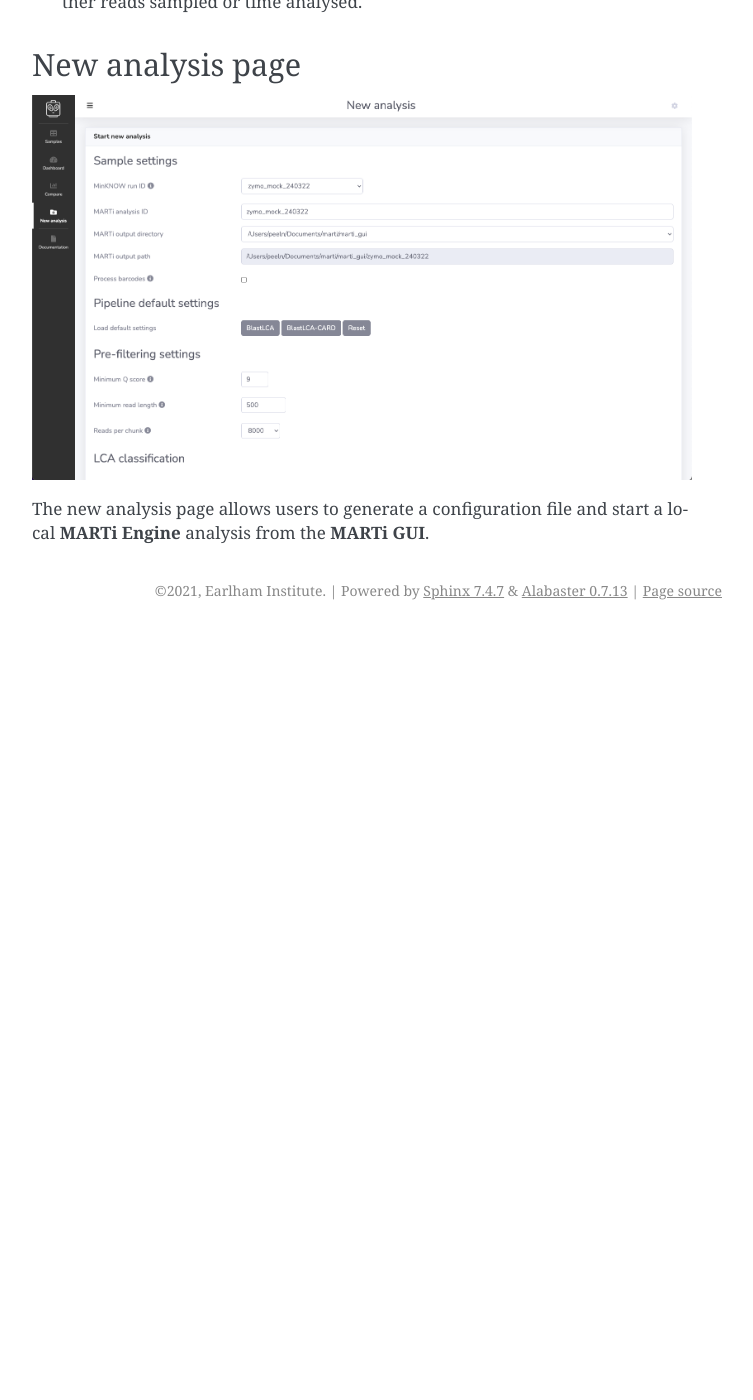
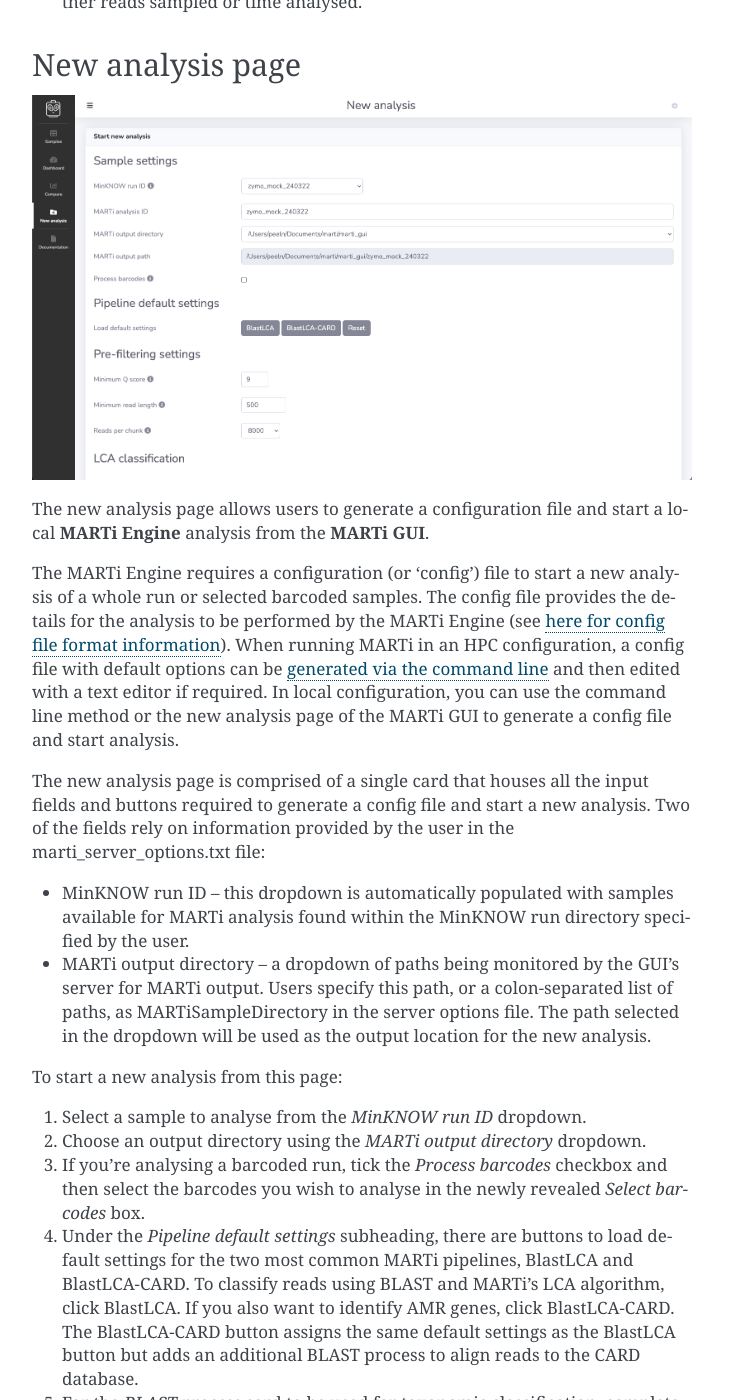
Before and after one commit to richardmleggett/MARTi, a Sphinx documentation site: the page built from docs/source/gui.rst, in a window 1280 px wide and 1400 px high, scrolled down 2743 px. Shown: the whole window, without its empty margins (388-1141 px from the left). Built offline with Sphinx 7.4.7, drawn with Linux system fonts in a browser that asks for light colours; formulas are drawn with MathJax 3; before the commit the page ends 3373 px from its top, so only the background shows below that; some of the changed text lies outside the part shown.

Commit message:
Update docs

```diff
--- a/docs/source/gui.rst
+++ b/docs/source/gui.rst
@@ -10,6 +10,7 @@
 #. **Compare** - for comparing the results from multiple samples.
 #. **New analysis** - for configuring and initiating local **MARTi Engine** analyses.
 
+
 The Samples page
 ----------------
 
@@ -19,6 +20,7 @@
   :align: center
 
 The Samples page allows users to select and load available samples into the Dashboard and Compare analysis modes. A sample can be loaded into the Dashboard mode by clicking on its sample ID or the dashboard icon next to it. To compare samples, select them with the checkboxes in the first column of the table and then navigate to the Compare page.
+
 
 The Dashboard page
 ------------------
@@ -41,6 +43,7 @@
 #. AMR Table card – A table of antimicrobial-resistance (AMR) genes found in the sample.
 #. Walkout Analysis card – Donut plot showing results from AMR gene walkout analysis.
 
+
 The Compare page
 ----------------
 
@@ -58,6 +61,7 @@
 #. Multi-donut card – A multi-donut plot for comparing the composition of assigned reads between samples.
 #. Taxa accumulation card – A multi-line chart representing taxa discovery rates of each sample over the course of analysis, with the x-axis showing either reads sampled or time analysed.
 
+
 .. _startinganalysis:
 New analysis page
 -----------------
@@ -68,3 +72,46 @@
   :align: center
 
 The new analysis page allows users to generate a configuration file and start a local **MARTi Engine** analysis from the **MARTi GUI**.
+
+The MARTi Engine requires a configuration (or ‘config’) file to start a new analysis of a whole run or selected barcoded samples. The config file provides the details for the analysis to be performed by the MARTi Engine (see :ref:`here for config file format information<configfiles>`). When running MARTi in an HPC configuration, a config file with default options can be :ref:`generated via the command line<cmdline>` and then edited with a text editor if required. In local configuration, you can use the command line method or the new analysis page of the MARTi GUI to generate a config file and start analysis.
+
+The new analysis page is comprised of a single card that houses all the input fields and buttons required to generate a config file and start a new analysis. Two of the fields rely on information provided by the user in the marti_server_options.txt file:
+
+* MinKNOW run ID – this dropdown is automatically populated with samples available for MARTi analysis found within the MinKNOW run directory specified by the user.
+* MARTi output directory – a dropdown of paths being monitored by the GUI’s server for MARTi output. Users specify this path, or a colon-separated list of paths, as MARTiSampleDirectory in the server options file. The path selected in the dropdown will be used as the output location for the new analysis.
+
+To start a new analysis from this page:
+
+#. Select a sample to analyse from the *MinKNOW run ID* dropdown.
+#. Choose an output directory using the *MARTi output directory* dropdown.
+#. If you’re analysing a barcoded run, tick the *Process barcodes* checkbox and then select the barcodes you wish to analyse in the newly revealed *Select barcodes* box.
+#. Under the *Pipeline default settings* subheading, there are buttons to load default settings for the two most common MARTi pipelines, BlastLCA and BlastLCA-CARD. To classify reads using BLAST and MARTi’s LCA algorithm, click BlastLCA. If you also want to identify AMR genes, click BlastLCA-CARD. The BlastLCA-CARD button assigns the same default settings as the BlastLCA button but adds an additional BLAST process to align reads to the CARD database.
+#. For the *BLAST process* card to be used for taxonomic classification, complete the path in the *Database directory* input so that it points to the directory that contains your blast database. Then, set the *Database prefix* to the name of the database used as the prefix for the database files. Finally, tick the *Use this BLAST to classify* checkbox.
+#. If you also have a BLAST process for CARD then you’ll need to update the *Database directory* input of that process so that it points to the location of the CARD database.
+#. Select the maximum number of concurrent jobs that can be run by the local scheduler using the *Max jobs* dropdown.
+#. Click the *Start analysis* button.
+
+
+Options
+-------
+
+
+.. image:: images/GuiOptionsGeneral.png
+  :width: 800
+  :alt: MARTi GUI general options
+  :align: center
+
+The general options menu for the GUI can be accessed by clicking the cog icon in the top right-hand corner of the page. Alternative colour palettes for the GUI can be found in this menu.
+
+The Dashboard and Compare pages have additional page-specific options bars fixed to the bottom of the header bar. On the Dashboard page, this houses three buttons:
+
+1.	the *Assignments* button - for downloading MARTi’s taxonomic assignments in CSV format for downstream analysis.
+2.	*LCA minimum abundance cut-off* selector – for displaying the sample’s taxonomic assignment data at one of four LCA minimum abundance cut-off values (0, 0.1, 1, or 2%).
+3.	*Taxonomic rank* dropdown - allows users to view the plots at different taxonomic levels.
+
+.. image:: images/GuiOptionsPlot.png
+  :width: 800
+  :alt: MARTi GUI plot options
+  :align: center
+
+Many of the plots also have plot-specific options that can be accessed via the three vertical dots menu icon in the top right-hand corner of the plot’s card.
```
Also changed, not shown: docs/source/images/GuiOptionsGeneral.png (added), docs/source/images/GuiOptionsPlot.png (added).
